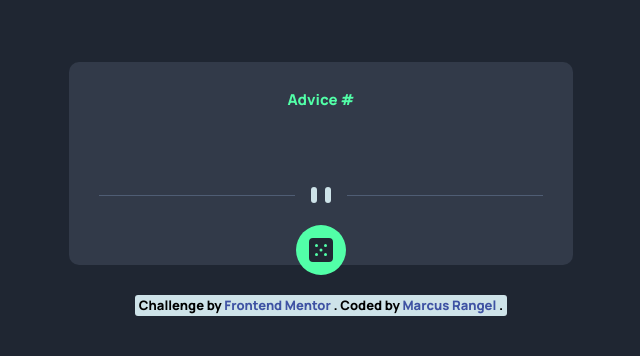
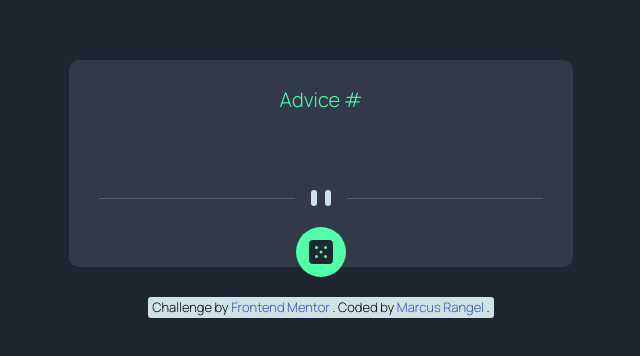
Before and after one commit to WebDevCampos/AdviceGenerator-FEM, a plain HTML site: page index.html in a window 1280 px wide. Shown: the part 196-552 px from the top of the page, without its empty margins (319-959 px from the left). Drawn offline with Linux system fonts and the light colour scheme; no server answers.

```diff
--- a/styles/index.css
+++ b/styles/index.css
@@ -1,5 +1,5 @@
 @import url(./reset.css);
-@import url("https://fonts.googleapis.com/css2?family=Manrope:wght@800&display=swap");
+@import url("https://fonts.googleapis.com/css2?family=Manrope:wght@200;300;800&display=swap");
 :root {
   --light-cyan: hsl(193, 38%, 86%);
   --neon-green: hsl(150, 100%, 66%);
@@ -30,9 +30,9 @@
 }
 h1,
 h1 span {
-  font-size: 1.5rem;
+  font-size: clamp(1.5rem, 3vw, 2rem);
   margin-top: 2rem;
-  font-weight: lighter;
+  font-weight: 300;
 }
 h1 {
   text-align: center;
```
